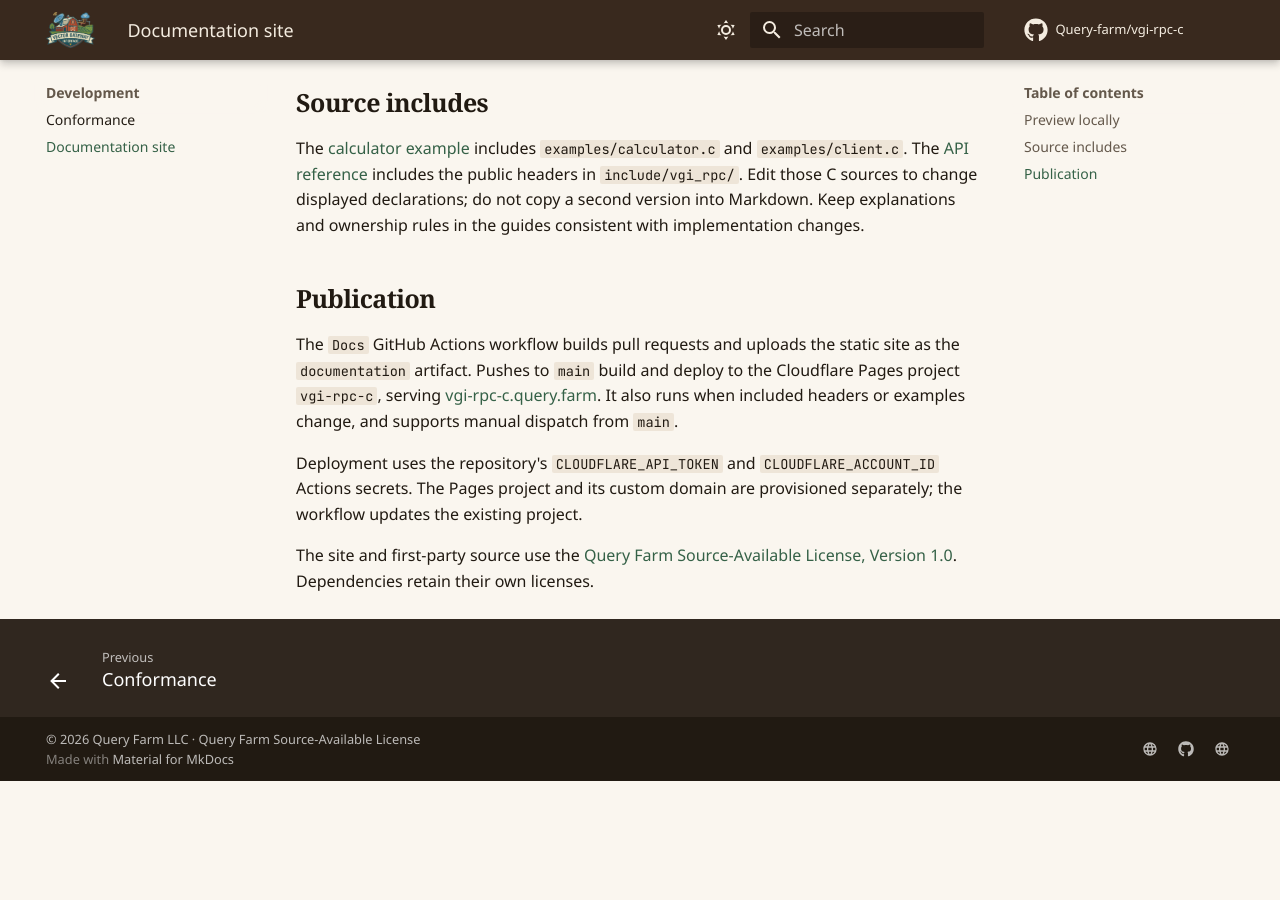
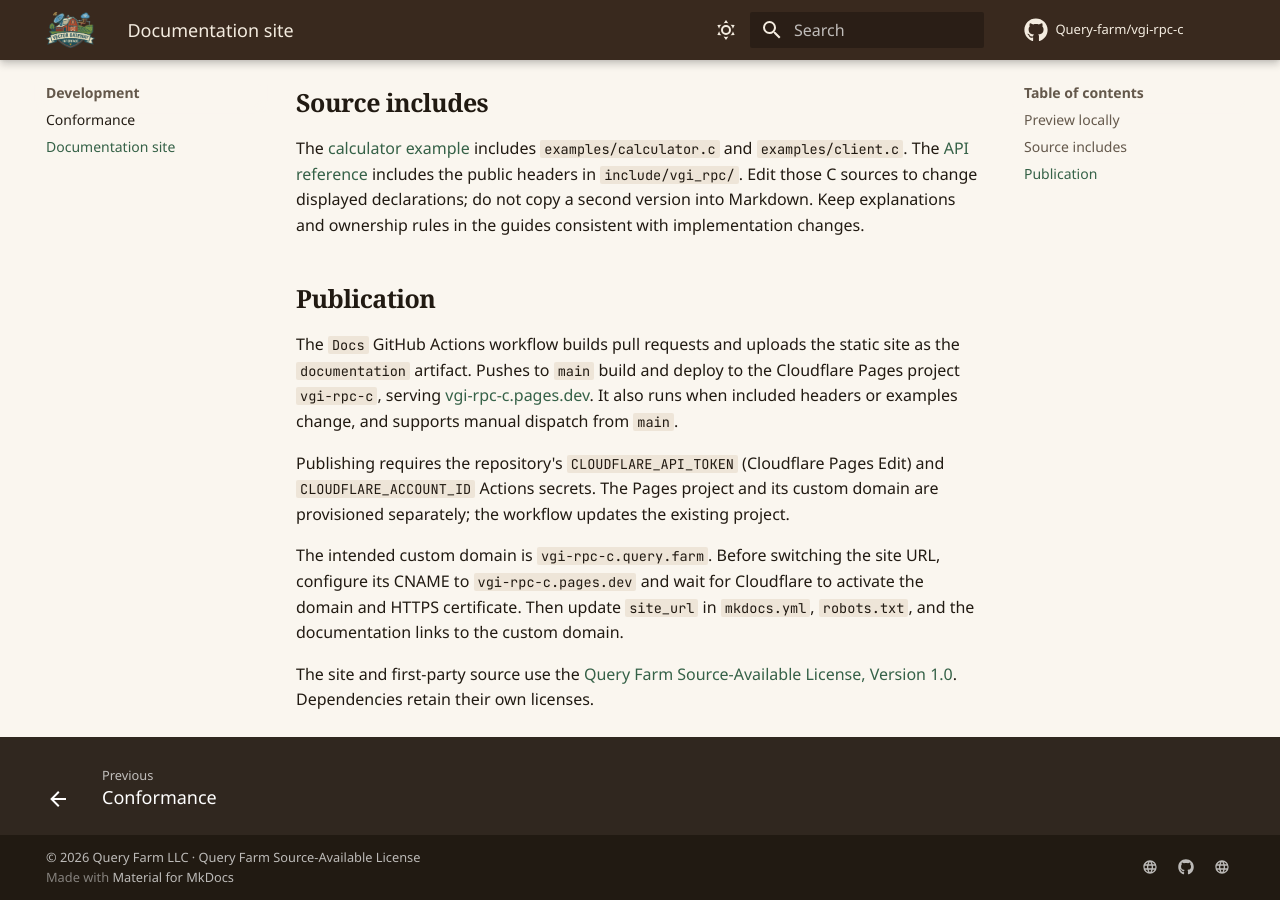
Before and after one commit to Query-farm/vgi-rpc-c, an MkDocs documentation site: the page built from docs/contributing-docs.md, in a window 1280 px wide and 900 px high, scrolled down 732 px. Built offline with MkDocs 1.6.1 and Material for MkDocs 9.7.7, drawn with Linux system fonts in a browser that asks for light colours; some web fonts are replaced; comment, search, counter and statistics services are not loaded; before the commit the page ends 1513 px from its top, so only the background shows below that.

Commit message:
Use the active docs URL pending custom domain setup

```diff
--- a/docs/contributing-docs.md
+++ b/docs/contributing-docs.md
@@ -40,12 +40,17 @@
 The `Docs` GitHub Actions workflow builds pull requests and uploads the static
 site as the `documentation` artifact. Pushes to `main` build and deploy to the
 Cloudflare Pages project `vgi-rpc-c`, serving
-[vgi-rpc-c.query.farm](https://vgi-rpc-c.query.farm/). It also runs when included
+[vgi-rpc-c.pages.dev](https://vgi-rpc-c.pages.dev/). It also runs when included
 headers or examples change, and supports manual dispatch from `main`.
 
-Deployment uses the repository's `CLOUDFLARE_API_TOKEN` and
-`CLOUDFLARE_ACCOUNT_ID` Actions secrets. The Pages project and its custom domain
+Publishing requires the repository's `CLOUDFLARE_API_TOKEN` (Cloudflare Pages Edit)
+and `CLOUDFLARE_ACCOUNT_ID` Actions secrets. The Pages project and its custom domain
 are provisioned separately; the workflow updates the existing project.
+
+The intended custom domain is `vgi-rpc-c.query.farm`. Before switching the
+site URL, configure its CNAME to `vgi-rpc-c.pages.dev` and wait for Cloudflare
+to activate the domain and HTTPS certificate. Then update `site_url` in
+`mkdocs.yml`, `robots.txt`, and the documentation links to the custom domain.
 
 The site and first-party source use the
 [Query Farm Source-Available License, Version 1.0](https://github.com/Query-farm/vgi-rpc-c/blob/main/LICENSE).
--- a/docs/robots.txt
+++ b/docs/robots.txt
@@ -1,4 +1,4 @@
 User-agent: *
 Allow: /
 
-Sitemap: https://vgi-rpc-c.query.farm/sitemap.xml
+Sitemap: https://vgi-rpc-c.pages.dev/sitemap.xml
--- a/mkdocs.yml
+++ b/mkdocs.yml
@@ -1,6 +1,6 @@
 site_name: vgi-rpc C
 site_description: C11 clients and servers for the Arrow IPC RPC protocol, built with nanoarrow.
-site_url: https://vgi-rpc-c.query.farm/
+site_url: https://vgi-rpc-c.pages.dev/
 repo_url: https://github.com/Query-farm/vgi-rpc-c
 repo_name: Query-farm/vgi-rpc-c
 edit_uri: edit/main/docs/
```
Also changed, not shown: AGENTS.md (+1 -1 lines), README.md (+5 -4 lines), docs/llms.txt (+11 -11 lines).
